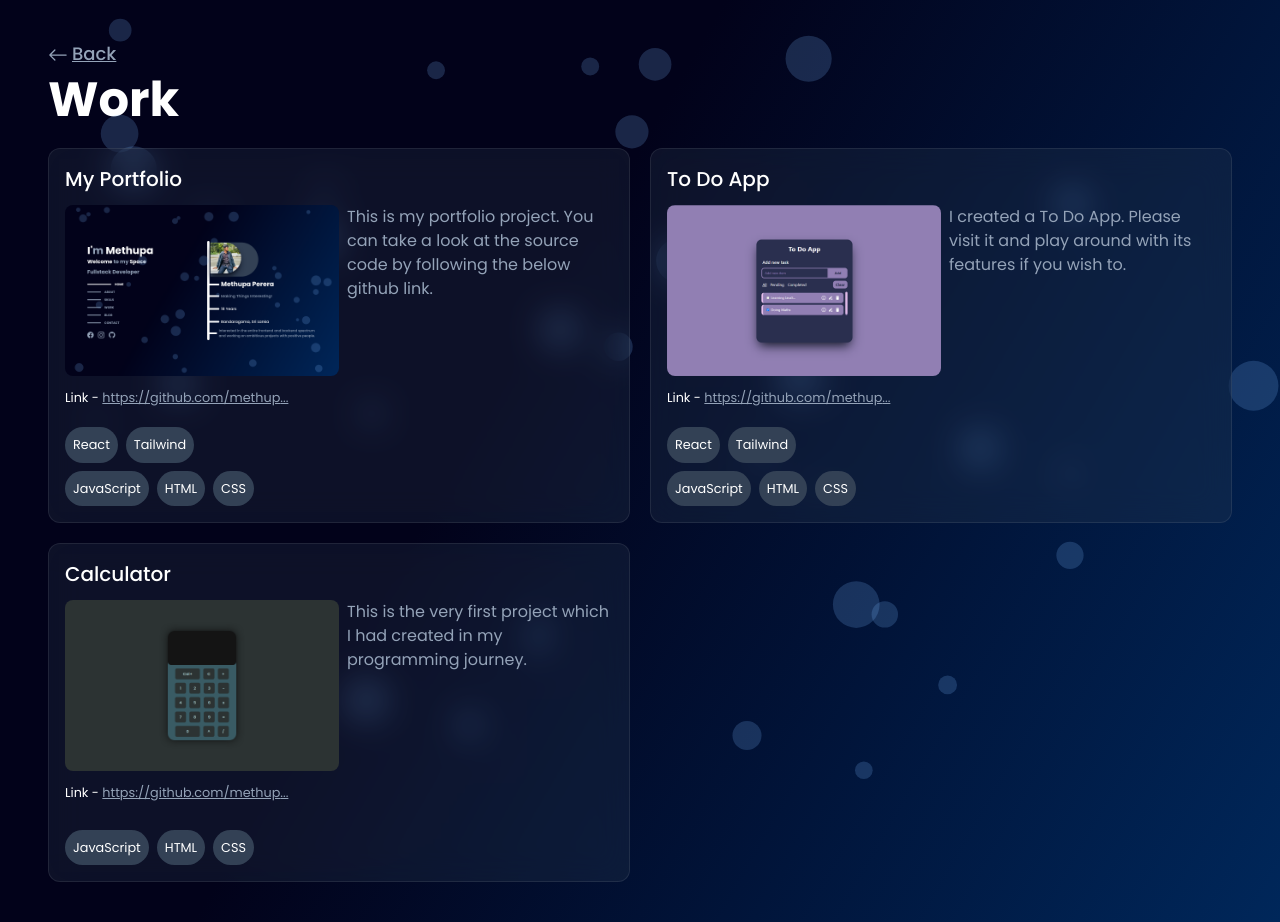
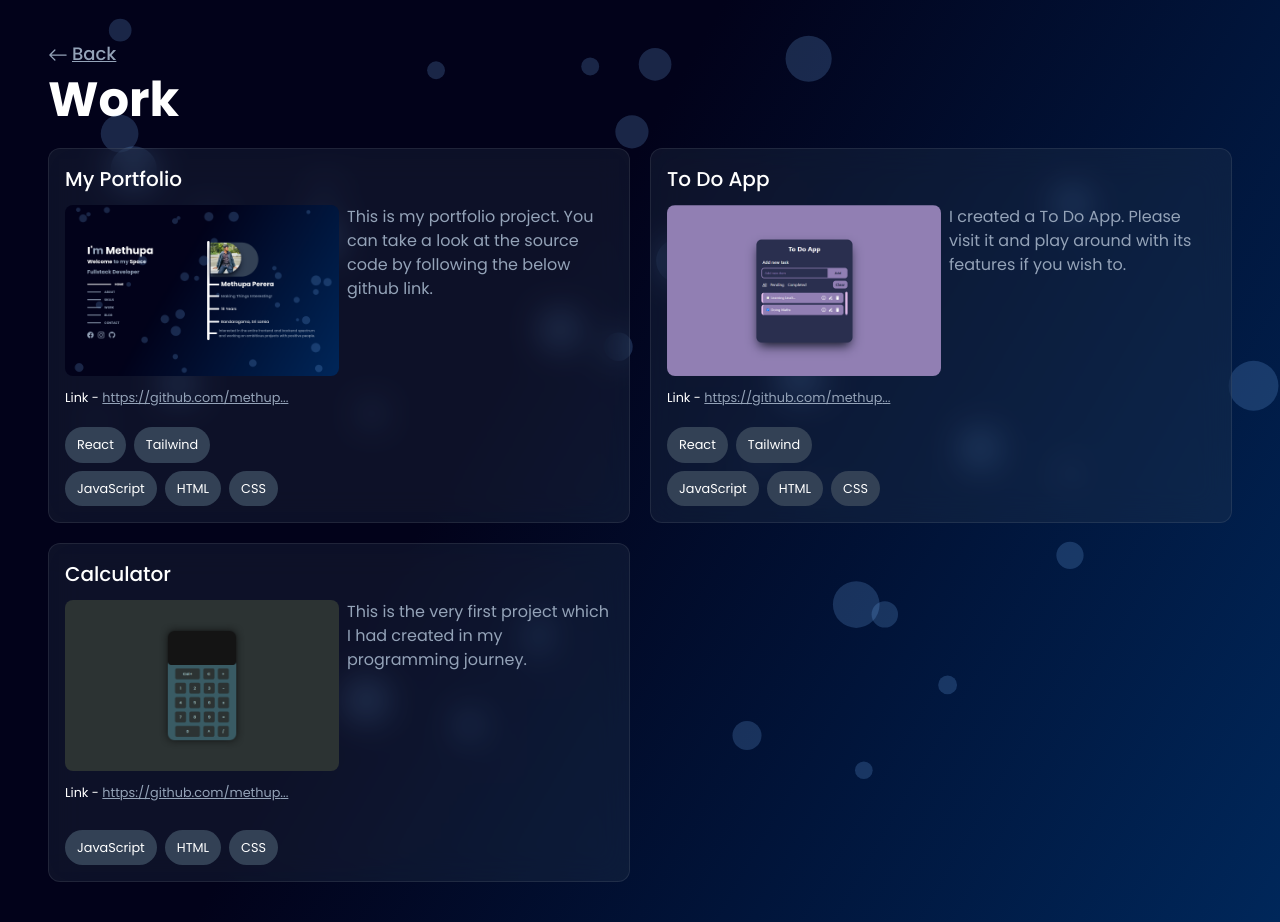
Before and after one commit to methupaPerera/my-portfolio, a React (Vite) app: page /all-works in a window 1280 px wide. Built offline with nearby package versions, Linux system fonts and the light colour scheme.

Commit message:
Made minor changes to the work component.

```diff
--- a/src/components/Work.jsx
+++ b/src/components/Work.jsx
@@ -30,7 +30,7 @@ const Work = ({
                               return (
                                   <p
                                       key={tech}
-                                      className="bg-slate-700 px-2 py-2 rounded-full"
+                                      className="bg-slate-700 px-3 py-2 rounded-full"
                                   >
                                       {tech}
                                   </p>
@@ -43,7 +43,7 @@ const Work = ({
                         return (
                             <p
                                 key={lang}
-                                className="bg-slate-700 px-2 py-2 rounded-full"
+                                className="bg-slate-700 px-3 py-2 rounded-full"
                             >
                                 {lang}
                             </p>
```
